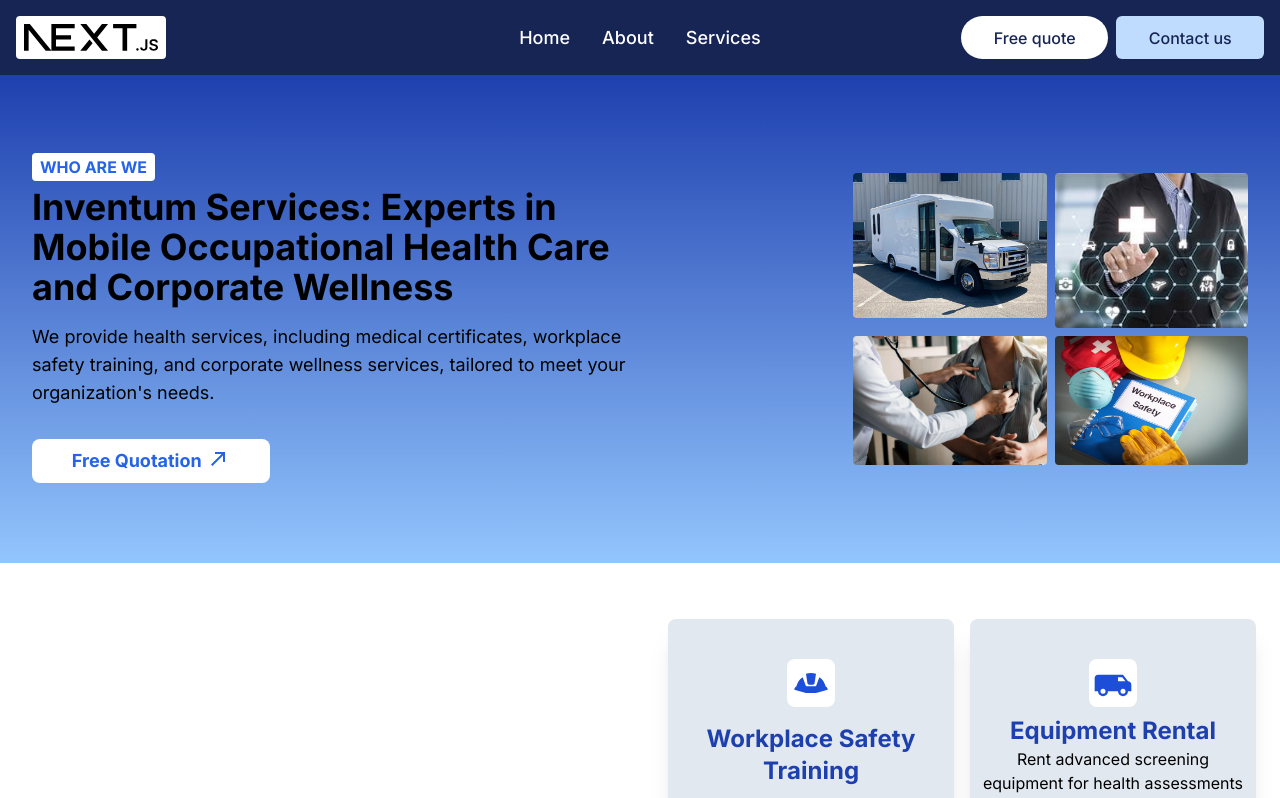
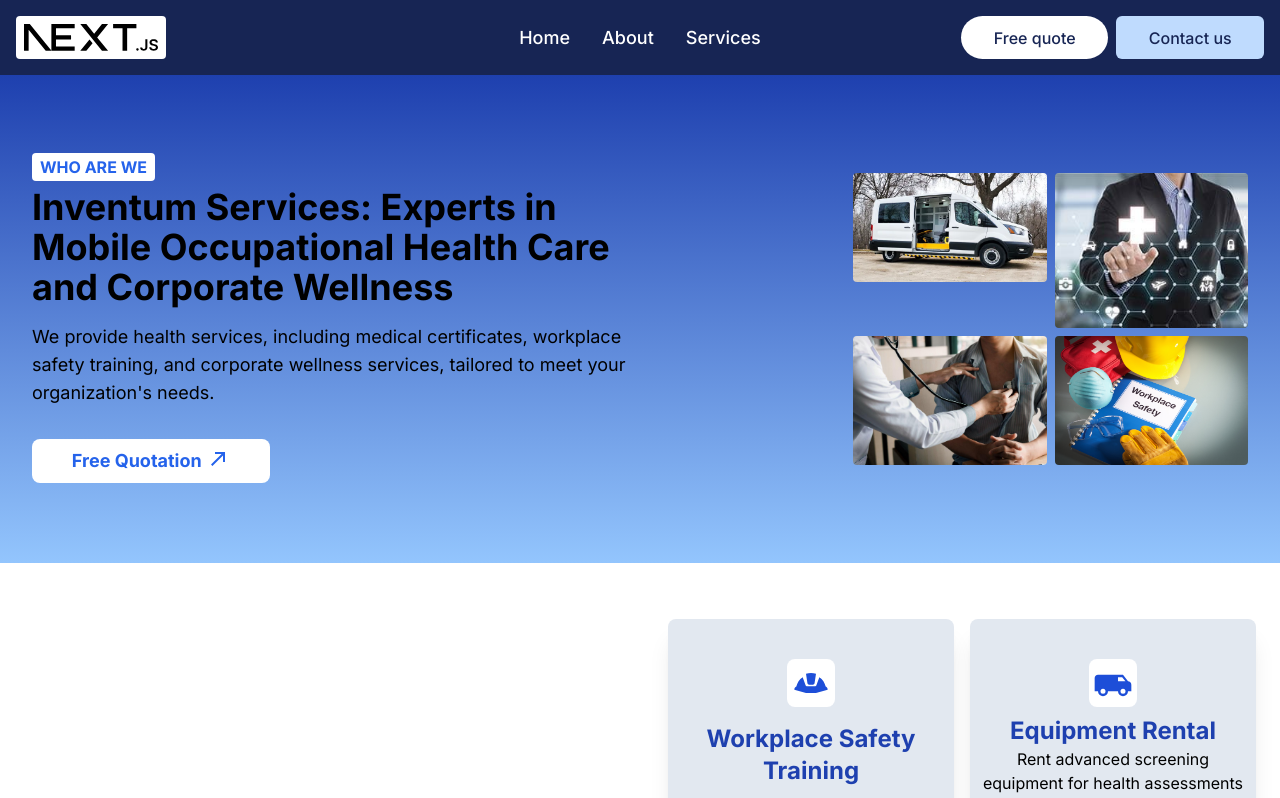
Before and after one commit to brolinr/Inventum_health, a Next.js app: page / in a window 1280 px wide. Shown: the top 798 px of the page. Built offline with nearby package versions, Linux system fonts and the light colour scheme.

Commit message:
change image

```diff
--- a/app/page.tsx
+++ b/app/page.tsx
@@ -9,7 +9,7 @@ import {
 } from '@mdi/js';
 
 const firstHeroImages = [
-  { src: '/mobile_van.jpg', alt: 'Picture of a mobile health van', title: 'Mobile unit ready to assist you'},
+  { src: '/mobile-unit.webp', alt: 'Picture of a mobile health van', title: 'Mobile unit ready to assist you'},
   { src: '/corporate-healthcare.jpg', alt: 'Image of a man in th suit and a medical logo', title: 'Corporate Wellness Services'},
   { src: '/physical-examination.jpg', alt: 'Image of physical exam equipment', title: 'Physical examinations'},
   { src: '/workplace_safety.png', alt: 'Image with safety gear and safety measures', title: 'Workplace Safety'},
```
